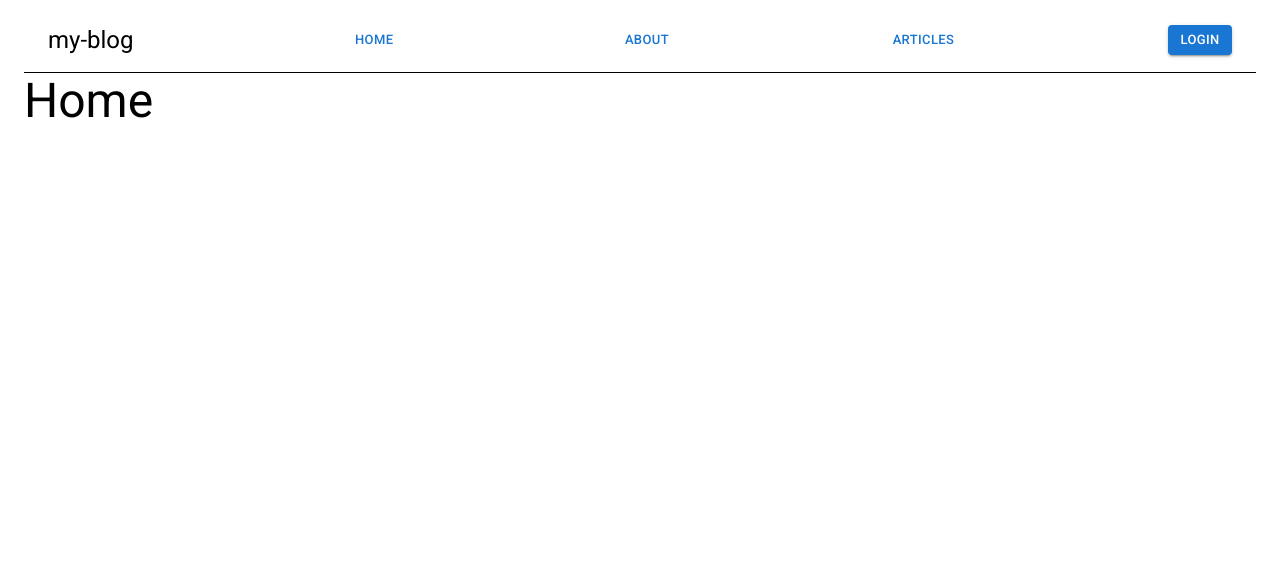
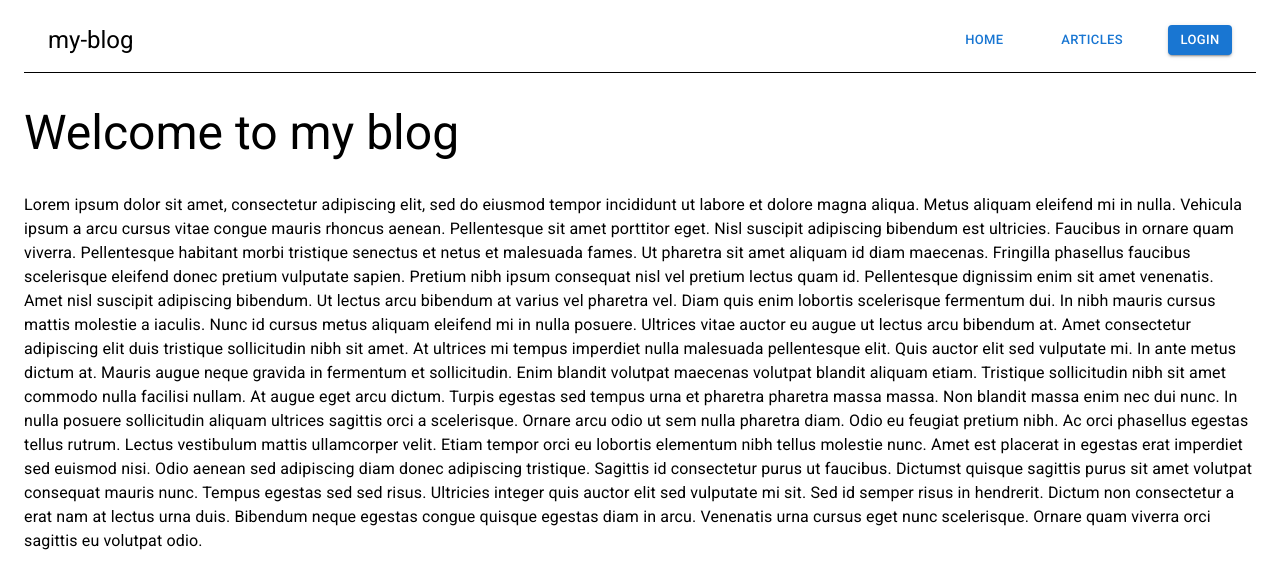
Before and after one commit to minhajislam674/blog-react, a React (Vite) app: page / in a window 1280 px wide. Shown: the top 588 px of the page. Built offline with nearby package versions, Linux system fonts and the light colour scheme; no server answers.

Commit message:
Fixed margin style issues and removed about section from the site

```diff
--- a/src/App.tsx
+++ b/src/App.tsx
@@ -1,5 +1,5 @@
 import { Routes, Route } from "react-router-dom";
-import AboutPage from "./pages/AboutPage";
+
 import ArticlePage from "./pages/ArticlePage";
 import ArticlesListPage from "./pages/ArticlesListPage";
 import HomePage from "./pages/HomePage";
@@ -15,7 +15,6 @@ function App() {
       <NavBar />
       <Routes>
         <Route path="/" element={<HomePage />} />
-        <Route path="/about" element={<AboutPage />} />
         <Route path="/articles" element={<ArticlesListPage />} />
         <Route path="/articles/:articleId" element={<ArticlePage />} />
         <Route path="*" element={<NotFoundPage />} />
--- a/src/components/CommentsList.tsx
+++ b/src/components/CommentsList.tsx
@@ -19,12 +19,15 @@ const CommentsList = ({ comments }: CommentProps) => {
       }}
     >
       <Typography variant="h5">{comments.length} Comment(s)</Typography>
-      {comments.map((comment) => (
-        <Box key={comment._id} boxShadow={1} p={2} my={2}>
-          <Typography variant="caption">{comment.user}</Typography>
-          <Typography variant="subtitle1">{comment.content}</Typography>
-        </Box>
-      ))}
+      {comments
+        .slice()
+        .reverse()
+        .map((comment) => (
+          <Box key={comment._id} boxShadow={1} p={2} my={2}>
+            <Typography variant="caption">{comment.user}</Typography>
+            <Typography variant="subtitle1">{comment.content}</Typography>
+          </Box>
+        ))}
     </Box>
   );
 };
--- a/src/components/NavBar.tsx
+++ b/src/components/NavBar.tsx
@@ -11,6 +11,7 @@ import IconButton from "@mui/material/IconButton";
 import MenuIcon from "@mui/icons-material/Menu";
 import MenuItem from "@mui/material/MenuItem";
 import Menu from "@mui/material/Menu";
+import { Box } from "@mui/material";
 
 export default function NavBar() {
   const { user } = useUser();
@@ -38,7 +39,6 @@ export default function NavBar() {
           borderColor: "ActiveBorder",
           justifyContent: "space-between",
           alignItems: "center",
-          gap: "10px",
         }}
       >
         <Typography component="h2" variant="h5" color="inherit">
@@ -64,9 +64,7 @@ export default function NavBar() {
               <MenuItem component={Link} to="/">
                 Home
               </MenuItem>
-              <MenuItem component={Link} to="/about">
-                About
-              </MenuItem>
+
               <MenuItem component={Link} to="/articles">
                 Articles
               </MenuItem>
@@ -88,13 +86,16 @@ export default function NavBar() {
             </Menu>
           </>
         ) : (
-          <>
+          <Box
+            sx={{
+              display: "flex",
+              gap: "40px",
+            }}
+          >
             <Button component={Link} to="/" variant="text" size="small">
               Home
             </Button>
-            <Button component={Link} to="/about" variant="text" size="small">
-              About
-            </Button>
+
             <Button component={Link} to="/articles" variant="text" size="small">
               Articles
             </Button>
@@ -120,7 +121,7 @@ export default function NavBar() {
                 Login
               </Button>
             )}
-          </>
+          </Box>
         )}
       </Toolbar>
     </>
--- a/src/pages/AboutPage.tsx
+++ /dev/null
@@ -1,11 +0,0 @@
-import { Typography } from "@mui/material";
-
-const AboutPage = () => {
-  return (
-    <div>
-      <Typography variant="h3">About</Typography>
-    </div>
-  );
-};
-
-export default AboutPage;
--- a/src/pages/ArticlePage.tsx
+++ b/src/pages/ArticlePage.tsx
@@ -13,7 +13,6 @@ import {
   CardContent,
   Box,
 } from "@mui/material";
-import ThumbUpIcon from "@mui/icons-material/ThumbUp";
 
 const ArticlePage = () => {
   const { articleId } = useParams();
--- a/src/pages/ArticlesListPage.tsx
+++ b/src/pages/ArticlesListPage.tsx
@@ -4,7 +4,12 @@ import { Typography } from "@mui/material";
 const ArticlesListPage = () => {
   return (
     <div>
-      <Typography variant="h3">Articles</Typography>
+      <Typography
+        variant="h3"
+        style={{ color: "#000", marginBottom: "2rem", marginTop: "2rem" }}
+      >
+        Articles
+      </Typography>
       <ArticlesList />
     </div>
   );
--- a/src/pages/HomePage.tsx
+++ b/src/pages/HomePage.tsx
@@ -4,7 +4,48 @@ import { Typography } from "@mui/material";
 const HomePage = () => {
   return (
     <div>
-      <Typography variant="h3">Home</Typography>
+      <Typography
+        variant="h3"
+        style={{ color: "#000", marginBottom: "2rem", marginTop: "2rem" }}
+      >
+        Welcome to my blog
+      </Typography>
+      <Typography variant="body1">
+        Lorem ipsum dolor sit amet, consectetur adipiscing elit, sed do eiusmod
+        tempor incididunt ut labore et dolore magna aliqua. Metus aliquam
+        eleifend mi in nulla. Vehicula ipsum a arcu cursus vitae congue mauris
+        rhoncus aenean. Pellentesque sit amet porttitor eget. Nisl suscipit
+        adipiscing bibendum est ultricies. Faucibus in ornare quam viverra.
+        Pellentesque habitant morbi tristique senectus et netus et malesuada
+        fames. Ut pharetra sit amet aliquam id diam maecenas. Fringilla
+        phasellus faucibus scelerisque eleifend donec pretium vulputate sapien.
+        Pretium nibh ipsum consequat nisl vel pretium lectus quam id.
+        Pellentesque dignissim enim sit amet venenatis. Amet nisl suscipit
+        adipiscing bibendum. Ut lectus arcu bibendum at varius vel pharetra vel.
+        Diam quis enim lobortis scelerisque fermentum dui. In nibh mauris cursus
+        mattis molestie a iaculis. Nunc id cursus metus aliquam eleifend mi in
+        nulla posuere. Ultrices vitae auctor eu augue ut lectus arcu bibendum
+        at. Amet consectetur adipiscing elit duis tristique sollicitudin nibh
+        sit amet. At ultrices mi tempus imperdiet nulla malesuada pellentesque
+        elit. Quis auctor elit sed vulputate mi. In ante metus dictum at. Mauris
+        augue neque gravida in fermentum et sollicitudin. Enim blandit volutpat
+        maecenas volutpat blandit aliquam etiam. Tristique sollicitudin nibh sit
+        amet commodo nulla facilisi nullam. At augue eget arcu dictum. Turpis
+        egestas sed tempus urna et pharetra pharetra massa massa. Non blandit
+        massa enim nec dui nunc. In nulla posuere sollicitudin aliquam ultrices
+        sagittis orci a scelerisque. Ornare arcu odio ut sem nulla pharetra
+        diam. Odio eu feugiat pretium nibh. Ac orci phasellus egestas tellus
+        rutrum. Lectus vestibulum mattis ullamcorper velit. Etiam tempor orci eu
+        lobortis elementum nibh tellus molestie nunc. Amet est placerat in
+        egestas erat imperdiet sed euismod nisi. Odio aenean sed adipiscing diam
+        donec adipiscing tristique. Sagittis id consectetur purus ut faucibus.
+        Dictumst quisque sagittis purus sit amet volutpat consequat mauris nunc.
+        Tempus egestas sed sed risus. Ultricies integer quis auctor elit sed
+        vulputate mi sit. Sed id semper risus in hendrerit. Dictum non
+        consectetur a erat nam at lectus urna duis. Bibendum neque egestas
+        congue quisque egestas diam in arcu. Venenatis urna cursus eget nunc
+        scelerisque. Ornare quam viverra orci sagittis eu volutpat odio.
+      </Typography>
     </div>
   );
 };
```
